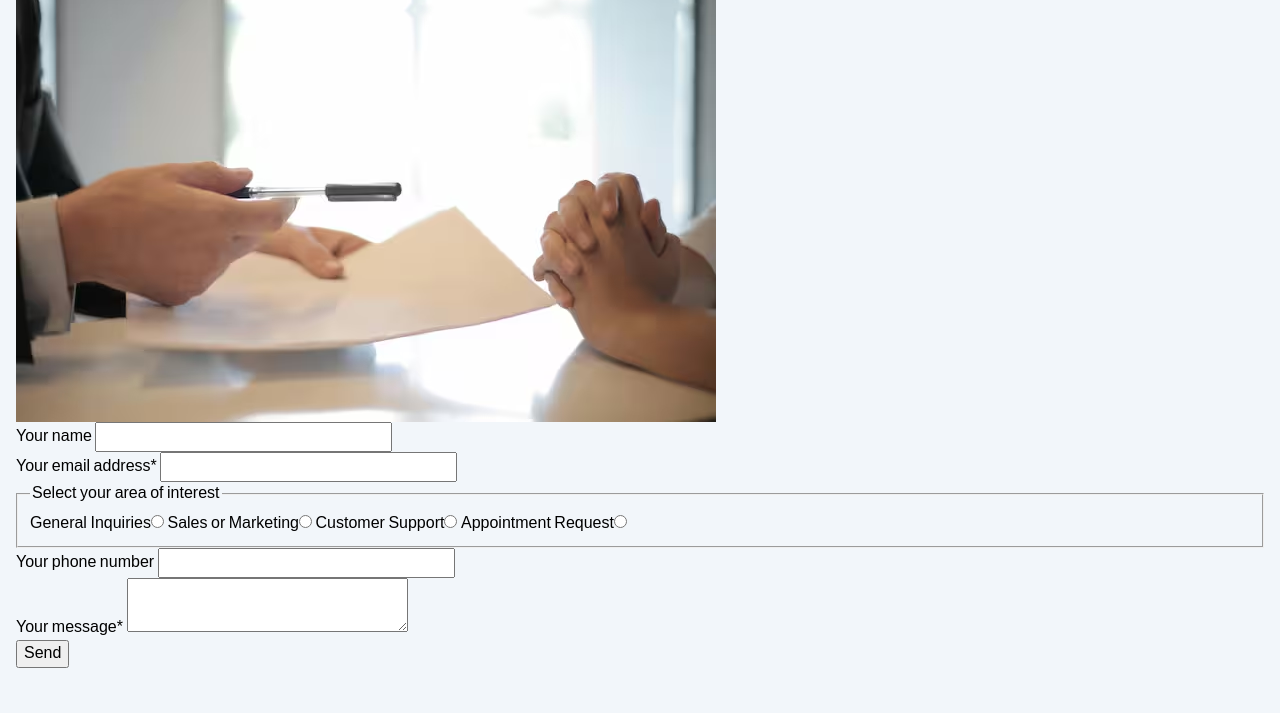
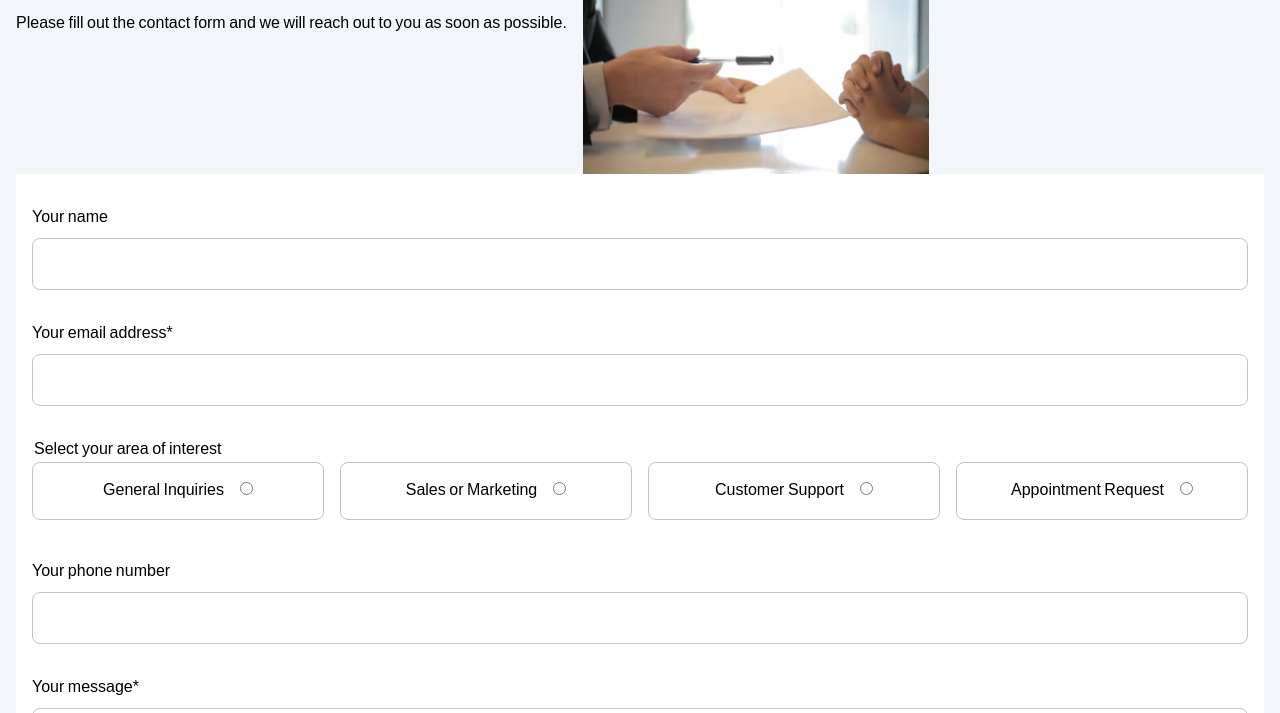
Before and after one commit to dmit-1530/assignment6-rhenalddr, a plain HTML site: page contact-abc/index.html in a window 1280 px wide. Shown: the part 105-818 px from the top of the page. Drawn offline with Linux system fonts and the light colour scheme.

Commit message:
1 Commit

```diff
--- a/contact-abc/css/styles.css
+++ b/contact-abc/css/styles.css
@@ -1,8 +1,142 @@
+:root {
+    --material-orange: #C2410C;
+    --hover: #EA580C;
+    --border-left: 4px solid var(--material-orange);
+    --border-bottom: 3px solid var(--material-orange);
+    --border-form: 1px solid #C1C4C8;
+    --box-shadow: 0px 2px 2px #D6E2EF;
+}
+
 body {
     background-color: #F2F6FA;
     font-family: "Noto Sans Bhaiksuki", sans-serif;
 }
 
+
 .container {
-    padding: 0 1rem;
+    padding: 3rem 1rem;
+    max-width: 90.375rem;
+    margin: 0 auto;
 }
+
+h2 {
+    font-size: 1.75rem;
+    font-weight: bold;
+    width: max-content;
+    border-left: var(--border-left);
+    padding-left: .25rem;
+    border-bottom: var(--border-bottom);
+    margin-bottom: 1.5rem;
+}
+
+p {
+    margin-bottom: 2rem;
+}
+
+header {
+    flex-basis: clamp(9rem, 30ch, 25%);
+    flex-grow: 1;
+}
+
+form {
+    background-color: white;
+    padding: 2rem 1rem;
+    flex-basis: 0;
+    flex-grow: 999;
+    min-inline-size: 70%;
+}
+
+form label:not(input[type="radio"] + label, input[type="checkbox"] + label) {
+    display: block;
+    margin-bottom: 0.5rem;
+    width: 100%;
+    line-height: 1.5;
+}
+
+form input:not([type="radio"], [type="checkbox"], [type="submit"]),
+select,
+textarea {
+    border: var(--border-form);
+    border-radius: 8px;
+    height: 3.25rem;
+    padding: .75rem 1rem;
+    width: 100%;
+}
+
+form fieldset:nth-of-type(2) div {
+    display: flex;
+    flex-wrap: wrap;
+    gap: 1rem;
+}
+
+form fieldset:nth-of-type(2) label {
+    padding: 1rem;
+    border-radius: .5rem;
+    border: 1px solid #c1c4c8;
+    cursor: pointer;
+    flex-grow: 1;
+    /* Threshold: if container < 00px, items become 100% wide (stack) */
+    /* If container > 600px, items take their share of the row */
+    flex-basis: calc((37rem - 100%) * 999);
+
+    /* Constraints to keep items usable after the switch */
+    min-inline-size: min(100%, 10rem);
+    max-inline-size: 100%;
+
+
+    white-space: nowrap;
+
+    text-align: center;
+
+}
+
+form textarea {
+    min-height: 12.5rem;
+    resize: vertical;
+}
+
+fieldset>div {
+    margin-bottom: 2rem;
+}
+
+fieldset {
+    border: none;
+    padding: 0;
+}
+
+span {
+    margin-right: 1rem;
+}
+
+fieldset label:has(input[type="radio"]:checked) {
+    background-color: var(--hover);
+    color: #fff;
+}
+
+input[type="submit"] {
+    background-color: var(--material-orange);
+    border: none;
+    border-radius: 16px;
+    color: #fff;
+    cursor: pointer;
+    padding: 1rem 1rem;
+    box-shadow: var(--box-shadow);
+    width: 100%;
+    transition: all 0.3s ease;
+    text-transform: uppercase;
+}
+
+input[type="submit"]:hover {
+    background-color: var(--hover);
+}
+
+@media (min-width: 700px) {
+    .inner-header-container {
+        display: flex;
+        gap: 1rem;
+    }
+
+    .inner-header-container img {
+        width: 346px;
+    }
+}
--- a/contact-abc/index.html
+++ b/contact-abc/index.html
@@ -27,15 +27,16 @@
                     </div>
                 </header>
                 <form action="#" method="post">
+                    <fieldset>
                         <div>
                             <label for="name">Your name</label>
                             <input id="name" type="text">
                         </div>
-
                         <div>
                             <label for="email">Your email address*</label>
                             <input id="email" type="email">
                         </div>
+                    </fieldset>
 
                     <fieldset>
                         <legend>Select your area of interest</legend>
@@ -47,15 +48,16 @@
                         </div>
                     </fieldset>
 
+                    <fieldset>
                         <div>
                             <label for="phone">Your phone number</label>
                             <input id="phone" type="tel">
                         </div>
-
                         <div>
                             <label for="message">Your message*</label>
                             <textarea name="message" id="message"></textarea>
                         </div>
+                    </fieldset>
 
                     <input type="submit" value="Send">
                 </form>
```
Lines whose indentation alone changed are shown as unchanged.
